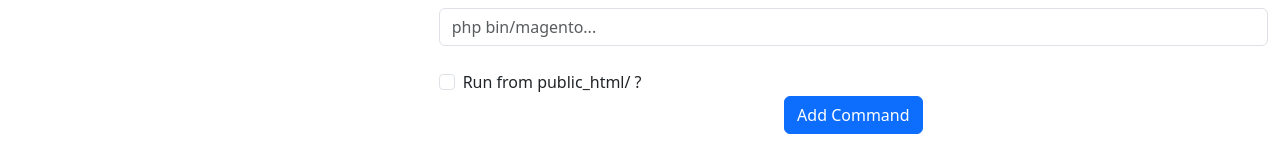
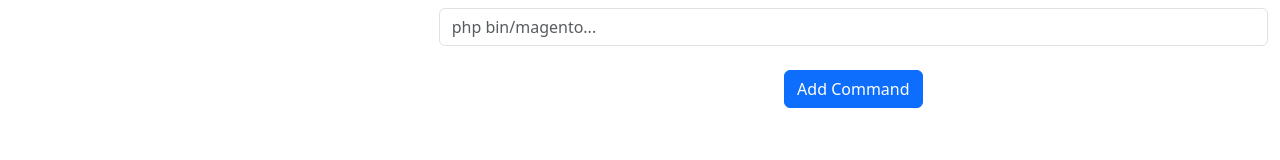
Before and after one commit to 5mehulhelp5/magento2-developer-dashboard, a React (Vite) app in the folder frontend/: page /command/add in a window 1280 px wide. Shown: the part 244-404 px from the top of the page. Built offline with nearby package versions, Linux system fonts and the light colour scheme; no server answers.

Commit message:
frontend - Drop 'public_html' checkbox

```diff
--- a/frontend/src/components/command/Form.jsx
+++ b/frontend/src/components/command/Form.jsx
@@ -34,11 +34,6 @@ export default function MagentoForm({ onSuccess }) {
                     <label htmlFor="value" className="form-label">Command</label>
                     <input id="value" name="value" type="text" placeholder="php bin/magento..." className="form-control" required /><br />
 
-                    <div className="form-check">
-                        <label htmlFor="change_folder" className="form-check-label">Run from public_html/ ?</label>
-                        <input id="change_folder" name="change_folder" type="checkbox" className="form-check-input"/><br/>
-                    </div>
-
                     <p className="text-center">
                         <button type="submit" className="btn btn-primary">Add Command</button>
                     </p>
```
